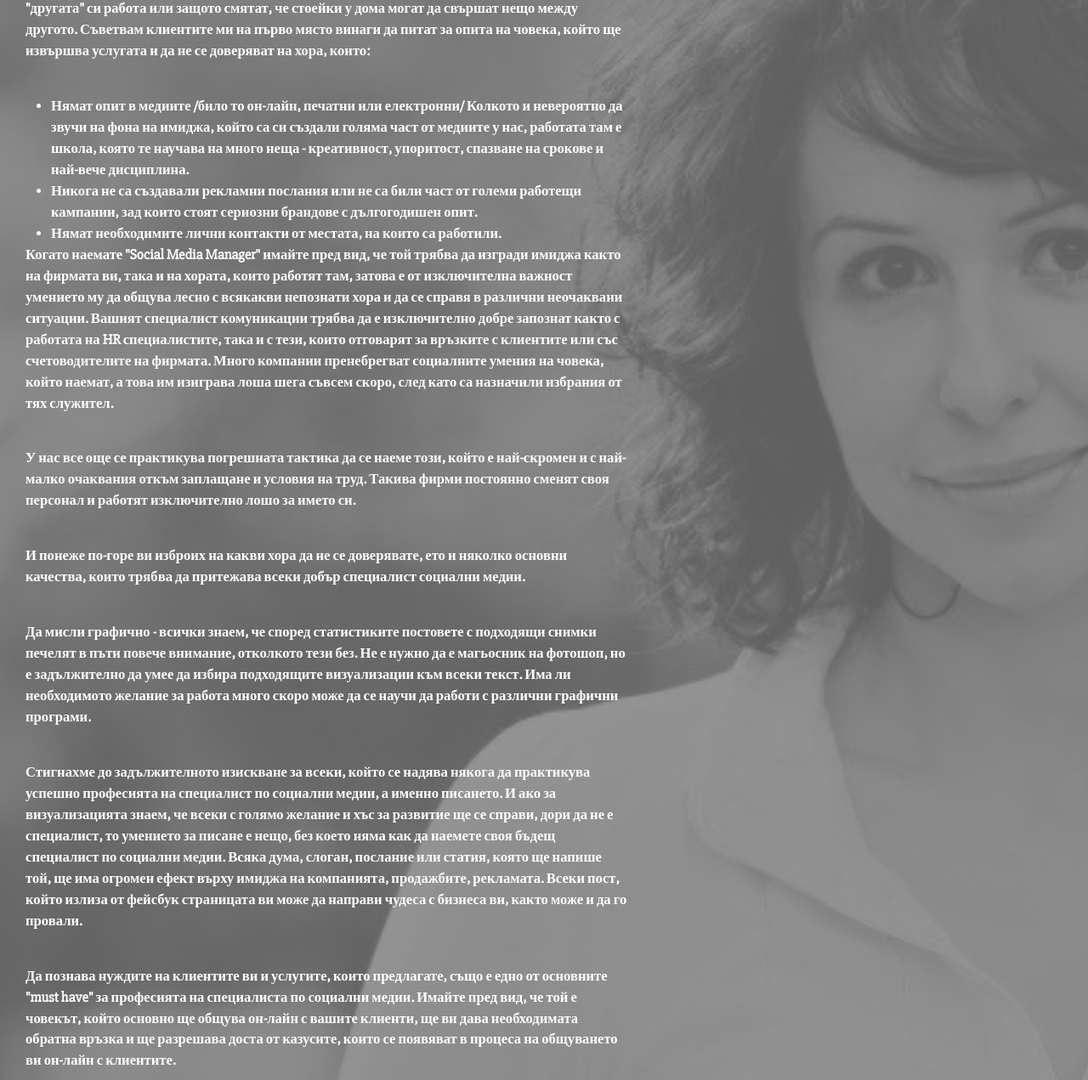
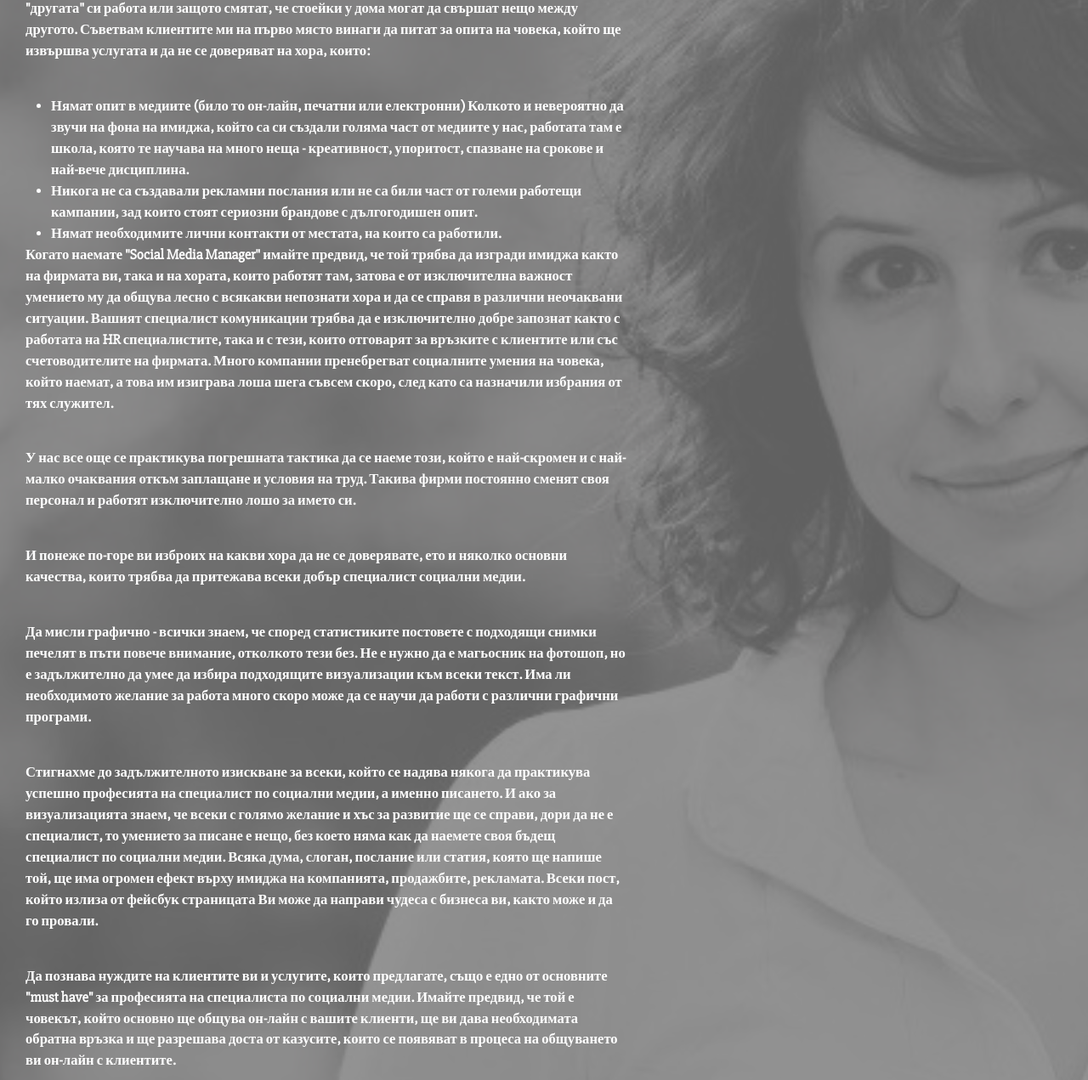
Before and after one commit to peropodnaem/peropodnaem.github.io, a Jekyll site: the page built from social-media-manager.md, in a window 1280 px wide. Shown: the part 584-1855 px from the top of the page at 85% size. Built offline with Jekyll 4.4.1, drawn with Linux system fonts in a browser that asks for light colours; some web fonts are replaced.

Commit message:
smm text

```diff
--- a/social-media-manager.md
+++ b/social-media-manager.md
@@ -40,12 +40,12 @@ style: |
 <p>Много са хората, които ще ви предложат тази услуга, защото са решили да я съчетават с "другата" си работа или защото смятат, че стоейки у дома могат да свършат нещо между другото.
 Съветвам клиентите ми на първо място винаги да питат за опита на човека, който ще извършва услугата и да не се доверяват на хора, които:</p>
 <ul>
-    <li>Нямат опит в медиите /било то он-лайн, печатни или електронни/ Колкото и невероятно да звучи на фона на имиджа, който са си създали голяма част от медиите у нас, работата там е школа, която те научава на много неща - креативност, упоритост, спазване на срокове и най-вече дисциплина.</li>
+    <li>Нямат опит в медиите (било то он-лайн, печатни или електронни) Колкото и невероятно да звучи на фона на имиджа, който са си създали голяма част от медиите у нас, работата там е школа, която те научава на много неща - креативност, упоритост, спазване на срокове и най-вече дисциплина.</li>
     <li>Никога не са създавали рекламни послания или не са били част от големи работещи кампании, зад които стоят сериозни брандове с дългогодишен опит.</li>
     <li>Нямат необходимите лични контакти от местата, на които са работили.</li>
 </ul>
 
-<p>Когато наемате "Social Media Manager" имайте пред вид, че той трябва да изгради имиджа както на фирмата ви, така и на хората, които работят там, затова е от изключителна важност умението му да общува лесно с всякакви непознати хора и да се справя в различни неочаквани ситуации. Вашият специалист комуникации трябва да е изключително добре запознат както с работата на HR специалистите, така и с тези, които отговарят за връзките с клиентите или със счетоводителите на фирмата. Много компании пренебрегват социалните умения на човека, който наемат, а това им изиграва лоша шега съвсем скоро, след като са назначили избрания от тях служител.</p>
+<p>Когато наемате "Social Media Manager" имайте предвид, че той трябва да изгради имиджа както на фирмата ви, така и на хората, които работят там, затова е от изключителна важност умението му да общува лесно с всякакви непознати хора и да се справя в различни неочаквани ситуации. Вашият специалист комуникации трябва да е изключително добре запознат както с работата на HR специалистите, така и с тези, които отговарят за връзките с клиентите или със счетоводителите на фирмата. Много компании пренебрегват социалните умения на човека, който наемат, а това им изиграва лоша шега съвсем скоро, след като са назначили избрания от тях служител.</p>
 
 <p>У нас все още се практикува погрешната тактика да се наеме този, който е най-скромен и с най-малко очаквания откъм заплащане и условия на труд. Такива фирми постоянно сменят своя персонал и работят изключително лошо за името си.</p>
 
@@ -53,8 +53,8 @@ style: |
 
 <p>Да мисли графично - всички знаем, че според статистиките постовете с подходящи снимки печелят в пъти повече внимание, отколкото тези без. Не е нужно да е магьосник на фотошоп, но е задължително да умее да избира подходящите визуализации към всеки текст. Има ли необходимото желание за работа много скоро може да се научи да работи с различни графични програми.</p>
 
-<p>Стигнахме до задължителното изискване за всеки, който се надява някога да практикува успешно професията на специалист по социални медии, а именно писането. И ако за визуализацията знаем, че всеки с голямо желание и хъс за развитие ще се справи, дори да не е специалист, то умението за писане е нещо, без което няма как да наемете своя бъдещ специалист по социални медии. Всяка дума, слоган, послание или статия, която ще напише той, ще има огромен ефект върху  имиджа на компанията, продажбите, рекламата. Всеки пост, който излиза от фейсбук страницата ви може да направи чудеса с бизнеса ви, както може и да го провали.</p>
+<p>Стигнахме до задължителното изискване за всеки, който се надява някога да практикува успешно професията на специалист по социални медии, а именно писането. И ако за визуализацията знаем, че всеки с голямо желание и хъс за развитие ще се справи, дори да не е специалист, то умението за писане е нещо, без което няма как да наемете своя бъдещ специалист по социални медии. Всяка дума, слоган, послание или статия, която ще напише той, ще има огромен ефект върху имиджа на компанията, продажбите, рекламата. Всеки пост, който излиза от фейсбук страницата Ви може да направи чудеса с бизнеса ви, както може и да го провали.</p>
 
-<p>Да познава нуждите на клиентите ви и услугите, които предлагате, също е едно от основните "must have" за професията на специалиста по социални медии. Имайте пред вид, че той е човекът, който основно ще общува он-лайн с вашите клиенти, ще ви дава необходимата обратна връзка и ще разрешава доста от казусите, които се появяват в процеса на общуването ви он-лайн с клиентите.</p>
+<p>Да познава нуждите на клиентите ви и услугите, които предлагате, също е едно от основните "must have" за професията на специалиста по социални медии. Имайте предвид, че той е човекът, който основно ще общува он-лайн с вашите клиенти, ще ви дава необходимата обратна връзка и ще разрешава доста от казусите, които се появяват в процеса на общуването ви он-лайн с клиентите.</p>
 
 <p>Разбира се основни познания по SEO, както и по контент маркетинг също са предимство, но нека не забравяме, че специално за оптимицазията на сайтове е добре да се доверите на човек, който се занимава основно с това, натрупал е време и солиден опит в ученето и практикуването на този вид дейност, а не някой, който на думи ще ви гарантира, че разбира от всичко, а само на втория месец ще ви се наложи да търсите нов кадър. Подчертавам това, защото напоследък вследствие от SEO истерията за специалисти все по-често чувам, че ключовите думи са много по-важни от съдържанието, нещо, с което никога не бих се съгласила.</p>
```
